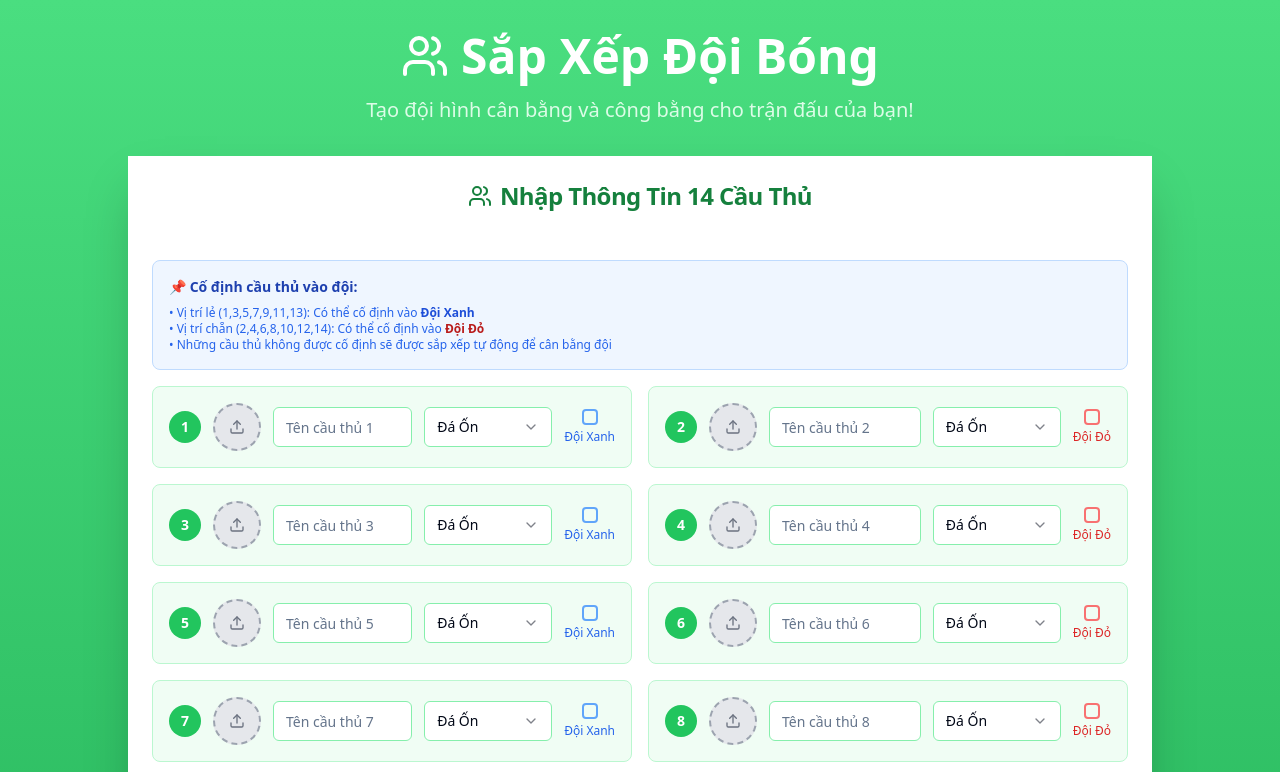
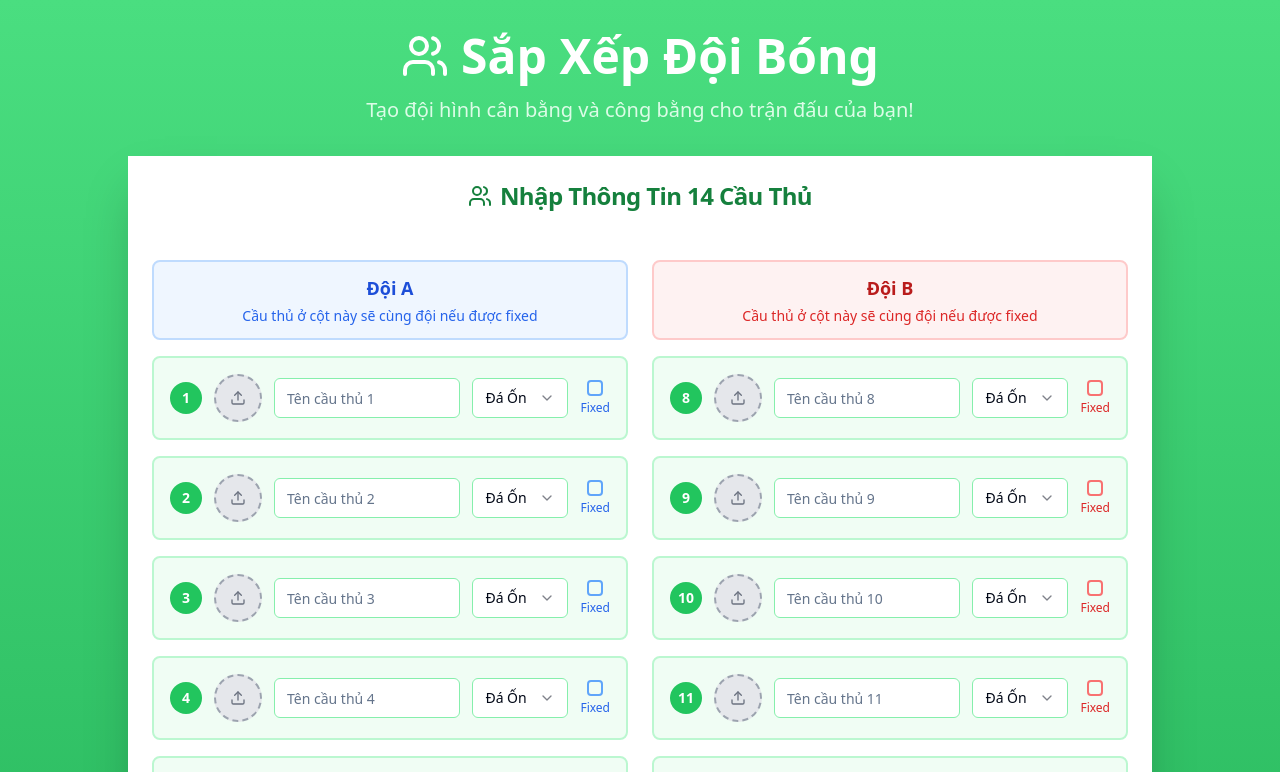
Before and after one commit to bachloxo/football-lineup, a Next.js app: page / in a window 1280 px wide. Shown: the top 772 px of the page. Built offline with nearby package versions, Linux system fonts and the light colour scheme.

Commit message:
feat: redesign football lineup interface
New 2-column layout with clear team separation and visual feedback.

#VERCEL_SKIP

Co-authored-by: Bach Ton That <15206071+bachloxo@users.noreply.github.com>

```diff
--- a/app/page.tsx
+++ b/app/page.tsx
@@ -624,31 +624,19 @@ export default function FootballLineup() {
             </CardTitle>
           </CardHeader>
           <CardContent className="p-6 bg-white">
-            <div className="mb-4 p-4 bg-blue-50 rounded-lg border border-blue-200">
-              <h3 className="text-sm font-semibold text-blue-800 mb-2">📌 Cố định cầu thủ vào đội:</h3>
-              <p className="text-xs text-blue-600">
-                • Vị trí lẻ (1,3,5,7,9,11,13): Có thể cố định vào{" "}
-                <span className="font-bold text-blue-700">Đội Xanh</span>
-              </p>
-              <p className="text-xs text-blue-600">
-                • Vị trí chẵn (2,4,6,8,10,12,14): Có thể cố định vào{" "}
-                <span className="font-bold text-red-700">Đội Đỏ</span>
-              </p>
-              <p className="text-xs text-blue-600">
-                • Những cầu thủ không được cố định sẽ được sắp xếp tự động để cân bằng đội
-              </p>
-            </div>
-
-            <div className="grid grid-cols-1 md:grid-cols-2 gap-4 mb-8">
-              {players.map((player, index) => {
-                const isOddPosition = (index + 1) % 2 === 1
-                const targetTeam = isOddPosition ? "Đội Xanh" : "Đội Đỏ"
-                const targetColor = isOddPosition ? "blue" : "red"
-
-                return (
+            <div className="grid grid-cols-1 md:grid-cols-2 gap-6 mb-8">
+              {/* Cột bên trái */}
+              <div className="space-y-4">
+                <div className="text-center p-3 bg-blue-50 rounded-lg border-2 border-blue-200">
+                  <h3 className="text-lg font-bold text-blue-700 mb-1">Đội A</h3>
+                  <p className="text-sm text-blue-600">Cầu thủ ở cột này sẽ cùng đội nếu được fixed</p>
+                </div>
+                {players.slice(0, 7).map((player, index) => (
                   <div
                     key={index}
-                    className="flex gap-3 items-center p-4 bg-green-50 rounded-lg border border-green-200"
+                    className={`flex gap-3 items-center p-4 rounded-lg border-2 transition-all ${
+                      player.isFixed ? "bg-blue-50 border-blue-300 shadow-md" : "bg-green-50 border-green-200"
+                    }`}
                   >
                     <div className="flex-shrink-0 w-8 h-8 bg-green-500 text-white rounded-full flex items-center justify-center font-bold text-sm">
                       {index + 1}
@@ -696,7 +684,7 @@ export default function FootballLineup() {
                       value={player.skill}
                       onValueChange={(value: SkillLevel) => updatePlayer(index, "skill", value)}
                     >
-                      <SelectTrigger className="w-32 border-green-300 focus:border-green-500">
+                      <SelectTrigger className="w-24 border-green-300 focus:border-green-500">
                         <SelectValue />
                       </SelectTrigger>
                       <SelectContent>
@@ -712,24 +700,118 @@ export default function FootballLineup() {
                       </SelectContent>
                     </Select>
 
-                    {/* Checkbox cố định đội */}
+                    {/* Checkbox fixed */}
                     <div className="flex flex-col items-center gap-1">
                       <Checkbox
                         id={`fix-${index}`}
                         checked={player.isFixed || false}
                         onCheckedChange={(checked) => updatePlayer(index, "isFixed", checked as boolean)}
-                        className={`border-2 ${targetColor === "blue" ? "border-blue-400 data-[state=checked]:bg-blue-500" : "border-red-400 data-[state=checked]:bg-red-500"}`}
+                        className="border-2 border-blue-400 data-[state=checked]:bg-blue-500"
                       />
-                      <label
-                        htmlFor={`fix-${index}`}
-                        className={`text-xs font-medium cursor-pointer ${targetColor === "blue" ? "text-blue-600" : "text-red-600"}`}
-                      >
-                        {targetTeam}
+                      <label htmlFor={`fix-${index}`} className="text-xs font-medium cursor-pointer text-blue-600">
+                        Fixed
                       </label>
                     </div>
                   </div>
-                )
-              })}
+                ))}
+              </div>
+
+              {/* Cột bên phải */}
+              <div className="space-y-4">
+                <div className="text-center p-3 bg-red-50 rounded-lg border-2 border-red-200">
+                  <h3 className="text-lg font-bold text-red-700 mb-1">Đội B</h3>
+                  <p className="text-sm text-red-600">Cầu thủ ở cột này sẽ cùng đội nếu được fixed</p>
+                </div>
+                {players.slice(7, 14).map((player, index) => {
+                  const actualIndex = index + 7
+                  return (
+                    <div
+                      key={actualIndex}
+                      className={`flex gap-3 items-center p-4 rounded-lg border-2 transition-all ${
+                        player.isFixed ? "bg-red-50 border-red-300 shadow-md" : "bg-green-50 border-green-200"
+                      }`}
+                    >
+                      <div className="flex-shrink-0 w-8 h-8 bg-green-500 text-white rounded-full flex items-center justify-center font-bold text-sm">
+                        {actualIndex + 1}
+                      </div>
+
+                      {/* Avatar section */}
+                      <div className="flex-shrink-0">
+                        {player.avatar ? (
+                          <div className="relative">
+                            <img
+                              src={player.avatar || "/placeholder.svg"}
+                              alt={`Avatar ${actualIndex + 1}`}
+                              className="w-12 h-12 rounded-full object-cover border-2 border-green-300"
+                            />
+                            <button
+                              onClick={() => removeAvatar(actualIndex)}
+                              className="absolute -top-1 -right-1 w-4 h-4 bg-red-500 text-white rounded-full flex items-center justify-center text-xs hover:bg-red-600"
+                            >
+                              <X className="w-2 h-2" />
+                            </button>
+                          </div>
+                        ) : (
+                          <label className="cursor-pointer">
+                            <input
+                              type="file"
+                              accept="image/*"
+                              onChange={(e) => handleAvatarUpload(actualIndex, e)}
+                              className="hidden"
+                            />
+                            <div className="w-12 h-12 bg-gray-200 rounded-full flex items-center justify-center border-2 border-dashed border-gray-400 hover:border-green-400 hover:bg-green-50 transition-colors">
+                              <Upload className="w-4 h-4 text-gray-500" />
+                            </div>
+                          </label>
+                        )}
+                      </div>
+
+                      <Input
+                        placeholder={`Tên cầu thủ ${actualIndex + 1}`}
+                        value={player.name}
+                        onChange={(e) => updatePlayer(actualIndex, "name", e.target.value)}
+                        className="flex-1 border-green-300 focus:border-green-500"
+                      />
+
+                      <Select
+                        value={player.skill}
+                        onValueChange={(value: SkillLevel) => updatePlayer(actualIndex, "skill", value)}
+                      >
+                        <SelectTrigger className="w-24 border-green-300 focus:border-green-500">
+                          <SelectValue />
+                        </SelectTrigger>
+                        <SelectContent>
+                          <SelectItem value="excellent" className="text-green-600 font-medium">
+                            Đá Tốt
+                          </SelectItem>
+                          <SelectItem value="good" className="text-blue-600 font-medium">
+                            Đá Ổn
+                          </SelectItem>
+                          <SelectItem value="average" className="text-orange-600 font-medium">
+                            Đá Tạm
+                          </SelectItem>
+                        </SelectContent>
+                      </Select>
+
+                      {/* Checkbox fixed */}
+                      <div className="flex flex-col items-center gap-1">
+                        <Checkbox
+                          id={`fix-${actualIndex}`}
+                          checked={player.isFixed || false}
+                          onCheckedChange={(checked) => updatePlayer(actualIndex, "isFixed", checked as boolean)}
+                          className="border-2 border-red-400 data-[state=checked]:bg-red-500"
+                        />
+                        <label
+                          htmlFor={`fix-${actualIndex}`}
+                          className="text-xs font-medium cursor-pointer text-red-600"
+                        >
+                          Fixed
+                        </label>
+                      </div>
+                    </div>
+                  )
+                })}
+              </div>
             </div>
 
             <div className="text-center">
@@ -752,7 +834,7 @@ export default function FootballLineup() {
 
             <div className="mt-6 text-center text-sm text-gray-600">
               <p>💡 Hệ thống sẽ tự động cân bằng trình độ giữa hai đội để trận đấu thêm hấp dẫn!</p>
-              <p>📌 Sử dụng checkbox để cố định cầu thủ vào đội mong muốn trước khi sắp xếp</p>
+              <p>📌 Sử dụng checkbox "Fixed" để cố định cầu thủ vào đội mong muốn trước khi sắp xếp</p>
               <p>📸 Click vào biểu tượng upload để thêm avatar cho từng cầu thủ</p>
               <p>🖱️ Sau khi sắp xếp, bạn có thể kéo thả cầu thủ để thay đổi vị trí!</p>
               <p>💾 Dữ liệu sẽ được tự động lưu và khôi phục khi bạn quay lại trang</p>
```
